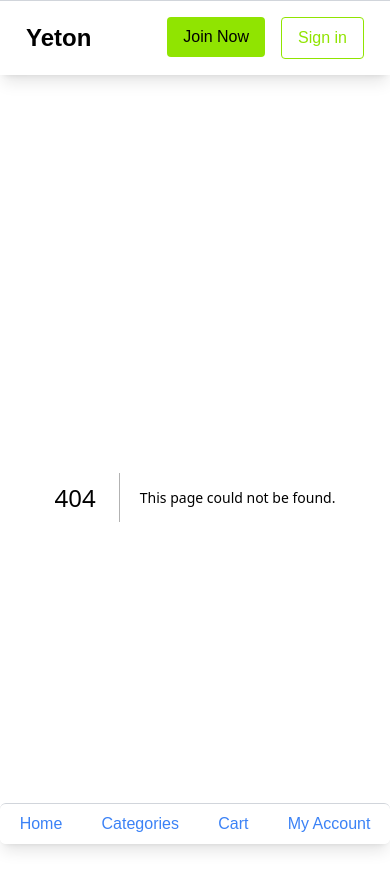
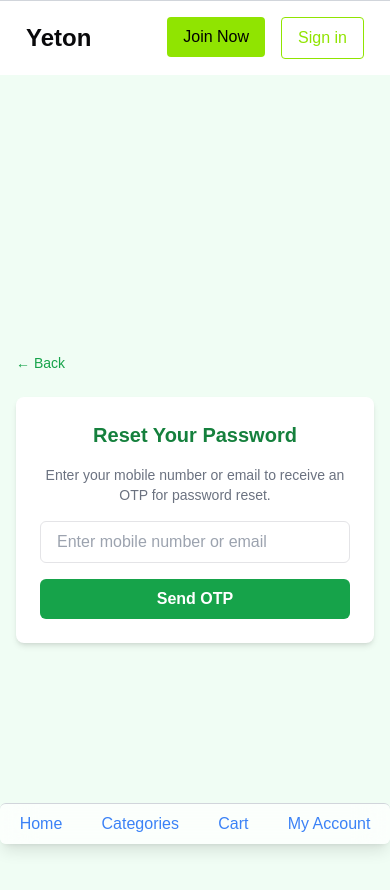
Before and after one commit to joesunesis/adeton, a Next.js app: page /reset-password in a window 390 px wide. Before the commit this address had no page. Shown: the top 890 px of the page. Built offline with nearby package versions, Linux system fonts and the light colour scheme.

Commit message:
feat: reset password.
Added password forget feature to reset password using mobile otp send to customers numbers.

```diff
--- /dev/null
+++ b/pages/reset-password.tsx
@@ -0,0 +1,169 @@
+import { useEffect, useState } from 'react';
+
+export default function ResetPassword() {
+  const [step, setStep] = useState(1);
+  const [mobileOrEmail, setMobileOrEmail] = useState('');
+  const [otp, setOtp] = useState('');
+  const [newPassword, setNewPassword] = useState('');
+
+  const OTP_VALIDITY_PERIOD = 300; // 300 seconds (5 min)
+  const [timeLeft, setTimeLeft] = useState(OTP_VALIDITY_PERIOD);
+  const [isExpired, setIsExpired] = useState(false);
+
+  useEffect(() => {
+    if (timeLeft > 0) {
+      const timer = setTimeout(() => setTimeLeft(timeLeft - 1), 1000);
+      return () => clearTimeout(timer); // Cleanup the timer
+    } else {
+      setIsExpired(true); // Mark OTP as expired
+    }
+  }, [timeLeft]);
+
+  const handleRequestOtp = (e: React.FormEvent) => {
+    e.preventDefault();
+    // Simulate OTP sent logic (Replace with API call)
+    alert(`OTP sent to ${mobileOrEmail}`);
+    setStep(2);
+  };
+
+  const handleVerifyOtp = (e: React.FormEvent) => {
+    e.preventDefault();
+    // Simulate OTP verification logic (Replace with API call)
+    if (otp === '123456') {
+      alert('OTP verified successfully!');
+      setStep(3);
+    } else {
+      alert('Invalid OTP. Please try again.');
+    }
+  };
+
+  const handleResetPassword = (e: React.FormEvent) => {
+    e.preventDefault();
+    // Simulate password reset logic (Replace with API call)
+    alert('Password reset successful!');
+    setStep(1);
+  };
+
+  const formatTime = (seconds: number) => {
+    const min = Math.floor(seconds / 60);
+    const sec = seconds % 60;
+    return `${min}:${sec < 10 ? '0' : ''}${sec}`;
+  }
+
+  return (
+    <div className="bg-green-50 min-h-screen flex flex-col justify-center items-center p-4">
+      {/* Header */}
+      <div className="w-full max-w-md">
+        <button onClick={() => history.back()} className="text-green-600 text-sm mb-6">
+          ← Back
+        </button>
+      </div>
+
+      {/* Card */}
+      <div className="bg-white rounded-lg shadow-md p-6 w-full max-w-md">
+        {step === 1 && (
+          <form onSubmit={handleRequestOtp} className="space-y-4">
+            <h1 className="text-xl font-bold text-green-700 mb-4 text-center">
+              Reset Your Password
+            </h1>
+            <p className="text-gray-500 text-sm mb-6 text-center">
+              Enter your mobile number or email to receive an OTP for password reset.
+            </p>
+
+            {/* Mobile/Email Input */}
+            <input
+              type="text"
+              id="mobileOrEmail"
+              value={mobileOrEmail}
+              onChange={(e) => setMobileOrEmail(e.target.value)}
+              required
+              placeholder="Enter mobile number or email"
+              className="w-full px-4 py-2 border rounded-md text-gray-700 focus:outline-none focus:ring-2 focus:ring-green-500"
+            />
+
+            {/* Request OTP Button */}
+            <button
+              type="submit"
+              className="w-full bg-green-600 text-white py-2 rounded-md font-bold hover:bg-green-700"
+            >
+              Send OTP
+            </button>
+          </form>
+        )}
+
+        {step === 2 && (
+          <form className="space-y-4">
+            <h1 className="text-lg font-bold text-green-700 mb-4 text-center">
+              Verify OTP
+            </h1>
+            <p className="text-green-00 text-sm mb-6 text-center">
+              {!isExpired && `Time left: ${formatTime(timeLeft)}`}
+            </p>
+
+            {/* OTP Input */}
+            {isExpired ? (
+              <p className="text-red-500 text-sm mb-6 text-center">The OTP has expired. Please request a new one.</p>
+            ) : (
+              <input
+                type="text"
+                id="otp"
+                value={otp}
+                onChange={(e) => setOtp(e.target.value)}
+                required
+                placeholder="Enter the OTP sent to your mobile or email."
+                className="w-full px-4 py-2 border rounded-md text-gray-700 focus:outline-none focus:ring-2 focus:ring-green-500"
+              />
+            )}
+
+            {/* Verify OTP Button */}
+            {isExpired ? (
+              <button
+                onClick={() => window.location.reload}
+                className="w-full bg-red-400 text-green-300 py-2 rounded-md font-bold hover:bg-green-300 hover:text-red-500"
+              >
+                Request new OTP
+              </button>
+            ) : (
+              <button
+                onClick={() => handleVerifyOtp}
+                className="w-full bg-green-600 text-white py-2 rounded-md font-bold hover:bg-green-700"
+              >
+                Verify OTP
+              </button>
+            )}
+          </form>
+        )}
+
+        {step === 3 && (
+          <form onSubmit={handleResetPassword} className="space-y-4">
+            <h1 className="text-xl font-bold text-green-700 mb-4 text-center">
+              Reset Password
+            </h1>
+            <p className="text-gray-500 text-sm mb-6 text-center">
+              Enter your new password to reset your account.
+            </p>
+
+            {/* New Password Input */}
+            <input
+              type="password"
+              id="newPassword"
+              value={newPassword}
+              onChange={(e) => setNewPassword(e.target.value)}
+              required
+              placeholder="Enter new password"
+              className="w-full px-4 py-2 border rounded-md text-gray-700 focus:outline-none focus:ring-2 focus:ring-green-500"
+            />
+
+            {/* Reset Password Button */}
+            <button
+              type="submit"
+              className="w-full bg-green-600 text-white py-2 rounded-md font-bold hover:bg-green-700"
+            >
+              Reset Password
+            </button>
+          </form>
+        )}
+      </div>
+    </div>
+  );
+}
--- a/pages/signin.tsx
+++ b/pages/signin.tsx
@@ -41,7 +41,7 @@ export default function Login() {
             <input type="checkbox" className="mr-2" />
             Remember Me
           </label>
-          <Link href="#">
+          <Link href="reset-password">
             <span className="text-green-500 underline">Forgot Password?</span>
           </Link>
         </div>
```
